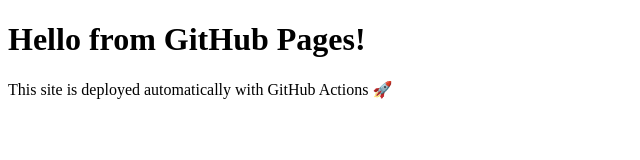
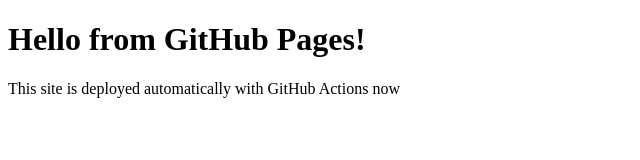
Before and after one commit to ABHI-H-B/Github-Actions-Yaml, a plain HTML site: page index.html in a window 1280 px wide. Shown: the full height of the page, 0-640 px from the left. Drawn offline with Linux system fonts and the light colour scheme.

Commit message:
new commit 2

```diff
--- a/index.html
+++ b/index.html
@@ -5,6 +5,6 @@
 </head>
 <body>
   <h1>Hello from GitHub Pages!</h1>
-  <p>This site is deployed automatically with GitHub Actions 🚀</p>
+  <p>This site is deployed automatically with GitHub Actions now</p>
 </body>
 </html>
```
